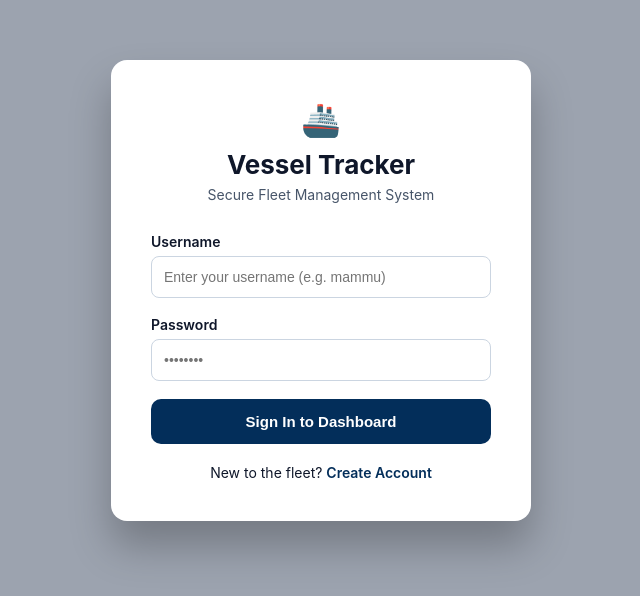
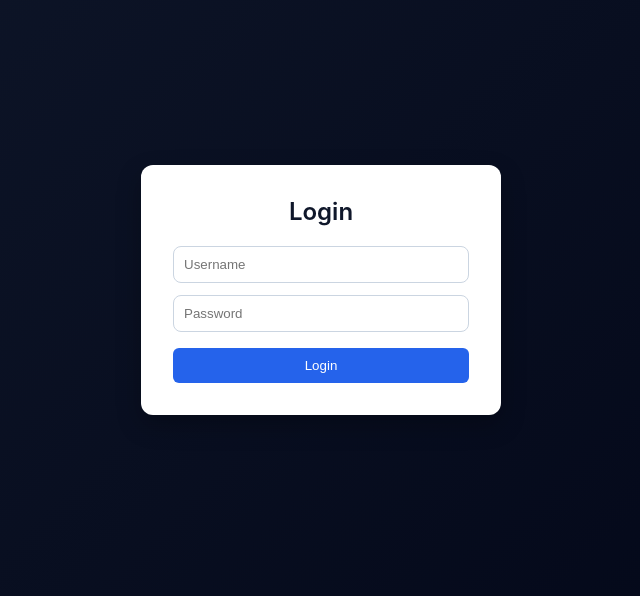
Before and after one commit to tanishqk4/python-maritime-vessel-tracking-project, a React (Create React App) app in the folder port-tracker/frontend/: page /login in a window 1280 px wide. Shown: the part 110-706 px from the top of the page, without its empty margins (319-959 px from the left). Built offline with nearby package versions, Linux system fonts and the light colour scheme; no server answers.

Commit message:
fixed login issue

```diff
--- a/port-tracker/frontend/src/pages/Login.js
+++ b/port-tracker/frontend/src/pages/Login.js
@@ -1,72 +1,119 @@
-import React, { useState } from "react";
+import React, { useContext, useEffect, useState } from "react";
 import api from "../services/api";
-import "../styles/auth.css";
-import { Link } from "react-router-dom";
+import { AuthContext } from "../context/AuthContext";
 
 export default function Login() {
+  const { user, setUser } = useContext(AuthContext);
+
   const [username, setUsername] = useState("");
   const [password, setPassword] = useState("");
-  const [message, setMessage] = useState("");
+  const [error, setError] = useState("");
 
-  const handleLogin = async () => {
+  // 🔁 If already logged in, redirect to dashboard
+  useEffect(() => {
+    if (user) {
+      window.location.href = "/dashboard";
+    }
+  }, [user]);
+
+  const handleLogin = async (e) => {
+    e.preventDefault();
+    setError("");
+
     try {
-      const response = await api.post("/auth/login/", {
+      // 1️⃣ Login → get JWT tokens
+      const res = await api.post("/auth/login/", {
         username,
         password,
       });
 
-      localStorage.setItem("access", response.data.access);
-      localStorage.setItem("refresh", response.data.refresh);
+      // 2️⃣ Store tokens
+      localStorage.setItem("access", res.data.access);
+      localStorage.setItem("refresh", res.data.refresh);
 
+      // 3️⃣ Fetch logged-in user
+      const userRes = await api.get("/auth/me/");
+      localStorage.setItem("user", JSON.stringify(userRes.data));
+
+      // 4️⃣ Update AuthContext immediately
+      setUser(userRes.data);
+
+      // 5️⃣ Redirect to dashboard
       window.location.href = "/dashboard";
-    } catch (error) {
-      setMessage("Invalid username or password");
+    } catch (err) {
+      setError("Invalid username or password");
     }
   };
 
   return (
-    <div className="auth-container">
-      <div className="auth-card">
+    <div
+      style={{
+        minHeight: "100vh",
+        display: "flex",
+        alignItems: "center",
+        justifyContent: "center",
+        background: "linear-gradient(135deg, #0f172a, #020617)",
+      }}
+    >
+      <form
+        onSubmit={handleLogin}
+        style={{
+          background: "#ffffff",
+          padding: "32px",
+          borderRadius: "12px",
+          width: "360px",
+          boxShadow: "0 10px 25px rgba(0,0,0,0.25)",
+        }}
+      >
+        <h2 style={{ textAlign: "center", marginBottom: "20px" }}>
+          Login
+        </h2>
 
-        {/* Logo */}
-        <div className="auth-logo">🚢</div>
+        {error && (
+          <p style={{ color: "red", marginBottom: "12px" }}>{error}</p>
+        )}
 
-        {/* Title */}
-        <div className="auth-title">Vessel Tracker</div>
-        <div className="auth-subtitle">
-          Secure Fleet Management System
-        </div>
-
-        {/* Username */}
-        <label>Username</label>
         <input
           type="text"
-          placeholder="Enter your username (e.g. mammu)"
+          placeholder="Username"
           value={username}
           onChange={(e) => setUsername(e.target.value)}
+          required
+          style={{
+            width: "100%",
+            padding: "10px",
+            marginBottom: "12px",
+          }}
         />
 
-        {/* Password */}
-        <label>Password</label>
         <input
           type="password"
-          placeholder="••••••••"
+          placeholder="Password"
           value={password}
           onChange={(e) => setPassword(e.target.value)}
+          required
+          style={{
+            width: "100%",
+            padding: "10px",
+            marginBottom: "16px",
+          }}
         />
 
-        {/* Button */}
-        <button onClick={handleLogin}>
-          Sign In to Dashboard
+        <button
+          type="submit"
+          style={{
+            width: "100%",
+            padding: "10px",
+            background: "#2563eb",
+            color: "#fff",
+            border: "none",
+            borderRadius: "6px",
+            cursor: "pointer",
+          }}
+        >
+          Login
         </button>
-
-        {message && <p className="auth-message">{message}</p>}
-
-        {/* Link */}
-        <div className="auth-link">
-          New to the fleet? <Link to="/register">Create Account</Link>
-        </div>
-      </div>
+      </form>
     </div>
   );
 }
```
